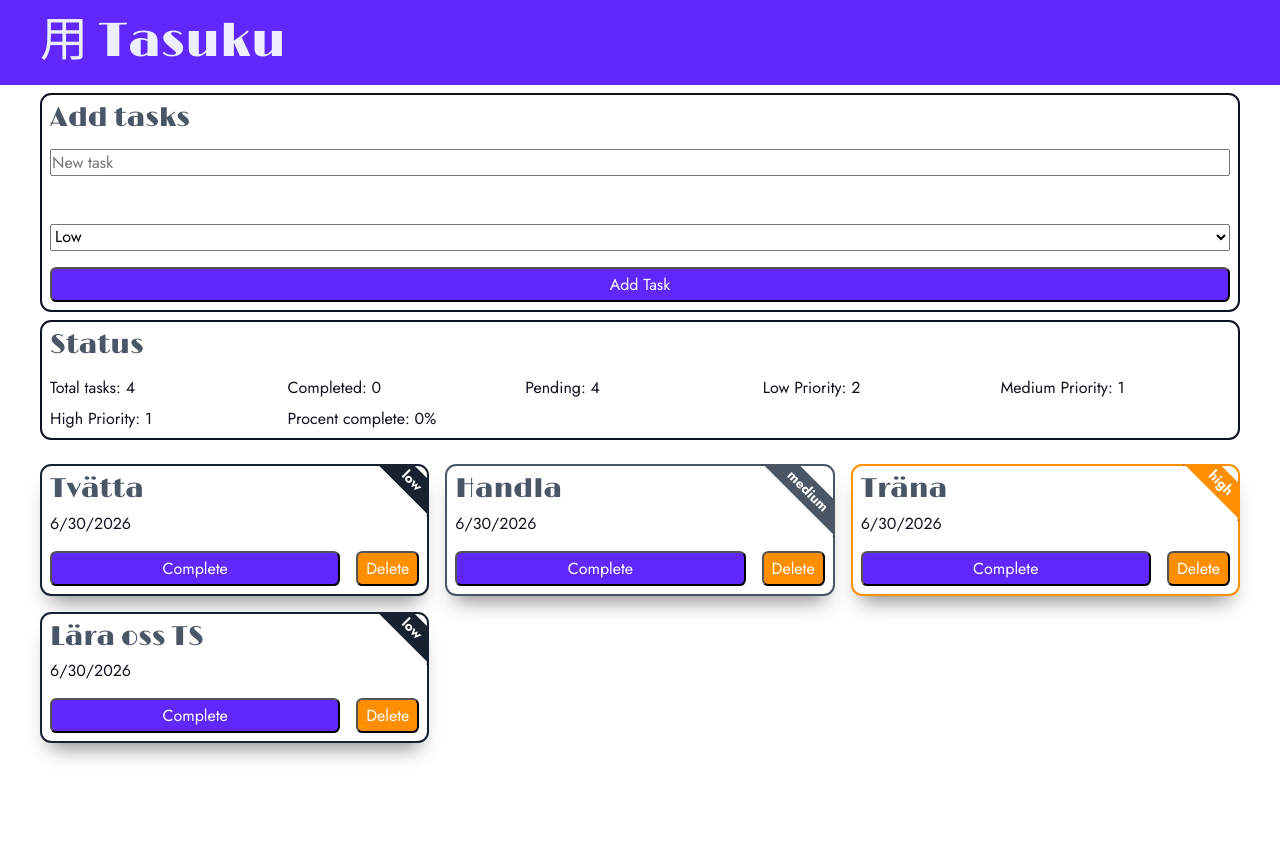
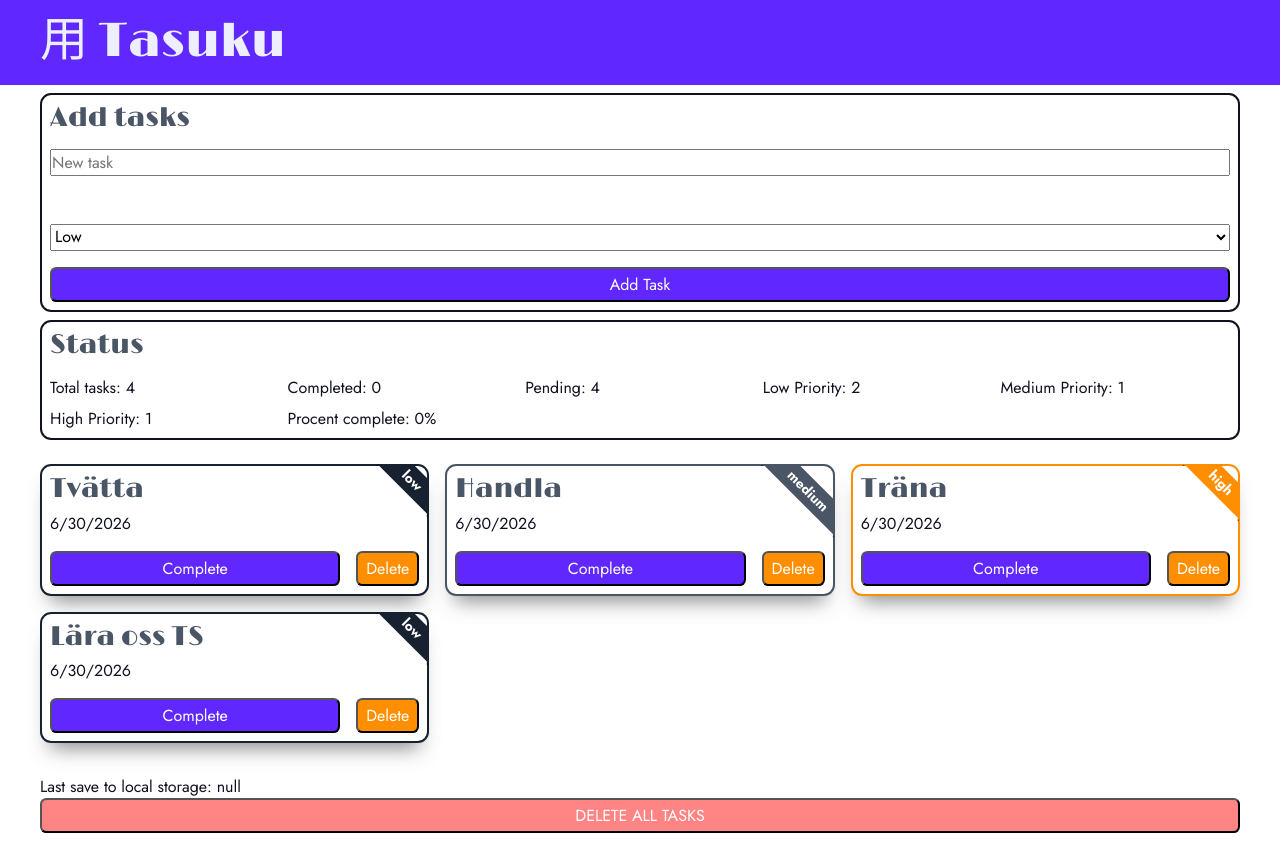
Before and after one commit to Martin-Joensson/task-tracker, a website with bundled scripts: page index.html in a window 1280 px wide. Both pictures are taken after a click on the button "Undo". Before the commit the page ends 800 px from the top, so only its background shows below. Built offline with nearby package versions, Linux system fonts and the light colour scheme.

Commit message:
Add: Delete all tasks and Last save feature

```diff
--- a/index.html
+++ b/index.html
@@ -19,8 +19,9 @@
     <header id="header" class="content-grid full-width">
       <h1 id="title"></h1>
     </header>
-    <div class="content-grid">
+    <div class="main content-grid">
       <section id="task-grid" class="card-grid"></section>
     </div>
+    <footer id="footer"></footer>
   </body>
 </html>
--- a/src/dom.ts
+++ b/src/dom.ts
@@ -1,5 +1,6 @@
 const header = document.querySelector<HTMLElement>("#header");
 const app = document.querySelector<HTMLDivElement>("#task-grid");
+const footer = document.querySelector<HTMLDivElement>("#footer");
 
 // const title = document.querySelector<HTMLHeadingElement>("#title");
 
@@ -66,7 +67,6 @@ const getPriorityTasks = (priority: Priority): Task[] => {
 
 const procentTracker = (num1: number, num2: number) => {
   if (num1 && num2) {
-
     return ((num1 / num2) * 100).toFixed(2);
   }
 
@@ -79,8 +79,10 @@ const capitalize = (text: string): string =>
   text.charAt(0).toUpperCase() + text.slice(1);
 
 const saveTasks = () => {
+  const lastSave = new Date();
   const json = JSON.stringify(tasks);
   localStorage.setItem("tasks", json);
+  localStorage.setItem("lastSaved", lastSave.toDateString());
 };
 
 const loadTasks = () => {
@@ -96,9 +98,14 @@ const loadTasks = () => {
     createdAt: new Date(task.createdAt),
   }));
 
+  nextId = tasks.length > 0 ? Math.max(...tasks.map((t) => t.id)) + 1 : 1;
+};
 
-
-  nextId = tasks.length > 0 ? Math.max(...tasks.map((t) => t.id)) + 1 : 1;
+const clearTasks = () => {
+  tasks = [];
+  saveTasks();
+  nextId = 1;
+  updateUI();
 };
 
 const addTask = (taskName: string, priority: Priority = "low"): void => {
@@ -244,11 +251,6 @@ function renderStatusBar(): void {
   app?.before(statusBar);
 }
 
-function updateUI(): void {
-  renderStatusBar();
-  renderTasks();
-}
-
 function validateTaskName(name: string): string {
   if (name === "") {
     return "Task name is required.";
@@ -270,11 +272,11 @@ function renderTasks(): void {
     app.innerHTML = "";
   }
 
-    if (tasks.length === 0) {
-      const noTasks = document.createElement("p");
-      noTasks.textContent = "No tasks yet.";
-      app?.append(noTasks);
-    }
+  if (tasks.length === 0) {
+    const noTasks = document.createElement("p");
+    noTasks.textContent = "No tasks yet.";
+    app?.append(noTasks);
+  }
 
   for (const task of tasks) {
     const card = document.createElement("article");
@@ -349,8 +351,37 @@ function renderTasks(): void {
   }
 }
 
+const createFooter = () => {
+  const footerContainer = document.createElement("div");
+  footerContainer.classList.add("footer", "content-grid");
+
+  footer?.append(footerContainer);
+
+  const clearAllButton = document.createElement("button");
+  clearAllButton.classList.add("btn", "clear-all-button");
+  clearAllButton.textContent = " DELETE ALL TASKS";
+  clearAllButton.addEventListener("click", () => {
+    clearTasks();
+  });
+
+  const lastSave = document.createElement("p");
+
+  lastSave.textContent = `Last save to local storage: ${localStorage.getItem("lastSaved")}
+`;
+
+
+
+  footerContainer?.append(lastSave, clearAllButton);
+};
+
+function updateUI(): void {
+  renderStatusBar();
+  renderTasks();
+}
+
 loadTasks();
 createHeader();
 createAddBar();
+createFooter();
 renderStatusBar();
 renderTasks();
--- a/style.css
+++ b/style.css
@@ -447,3 +447,18 @@ form {
 .too-many-characters {
   color: red;
 }
+
+#footer {
+
+  bottom: 0;
+  padding-block: 2rem;
+}
+
+.clear-all-button {
+  background: rgba(255, 10, 10, 0.5);
+  color: white;
+
+  &::hover. &::focus-visible {
+    background: rgba(255, 10, 10, 0.7);
+  }
+}
```
Also changed, not shown: dist/dom.js, 1 other file.
